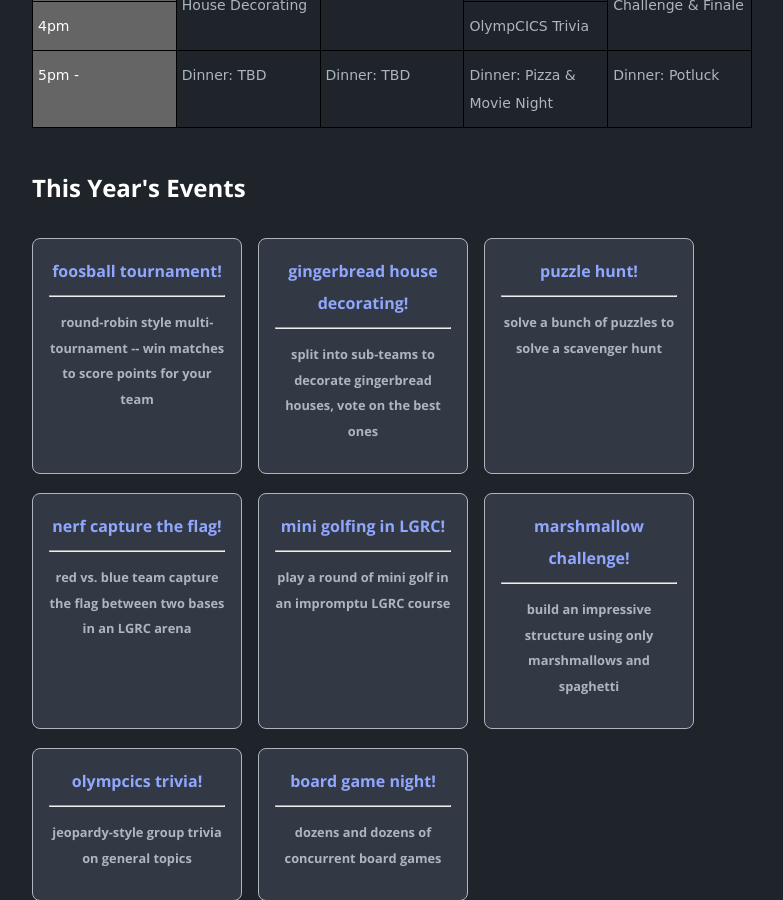
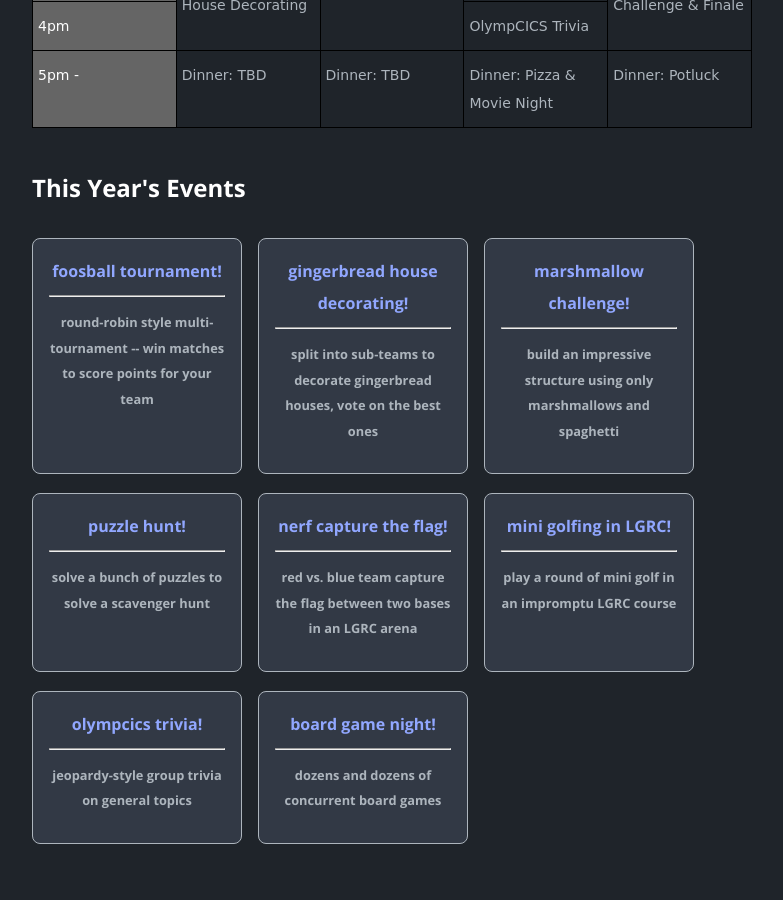
Before and after one commit to olympcics/olympcics.github.io, a Jekyll site: the page built from index.md, in a window 1280 px wide and 900 px high, scrolled down 1436 px. Shown: the whole window, without its empty margins (248-1031 px from the left). Built offline with Jekyll 4.4.1, drawn with Linux system fonts in a browser that asks for light colours; part of the change alters nothing that is shown.

```diff
--- a/_data/home.yml
+++ b/_data/home.yml
@@ -17,6 +17,10 @@ project_entries:
     url: false
     desc: split into sub-teams to decorate gingerbread houses, vote on the best ones
 
+  - title: marshmallow challenge!
+    url: false
+    desc: build an impressive structure using only marshmallows and spaghetti
+
   - title: puzzle hunt!
     url: false
     desc: solve a bunch of puzzles to solve a scavenger hunt
@@ -28,10 +32,6 @@ project_entries:
   - title: mini golfing in LGRC!
     url: false
     desc: play a round of mini golf in an impromptu LGRC course
-
-  - title: marshmallow challenge!
-    url: false
-    desc: build an impressive structure using only marshmallows and spaghetti
 
   - title: olympcics trivia!
     url: false
```
